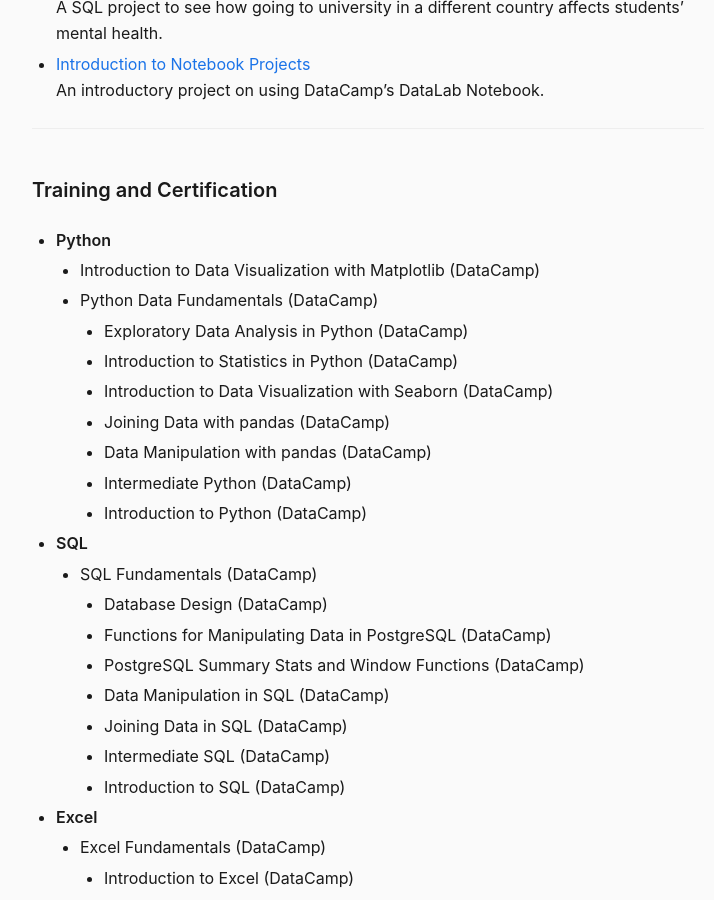
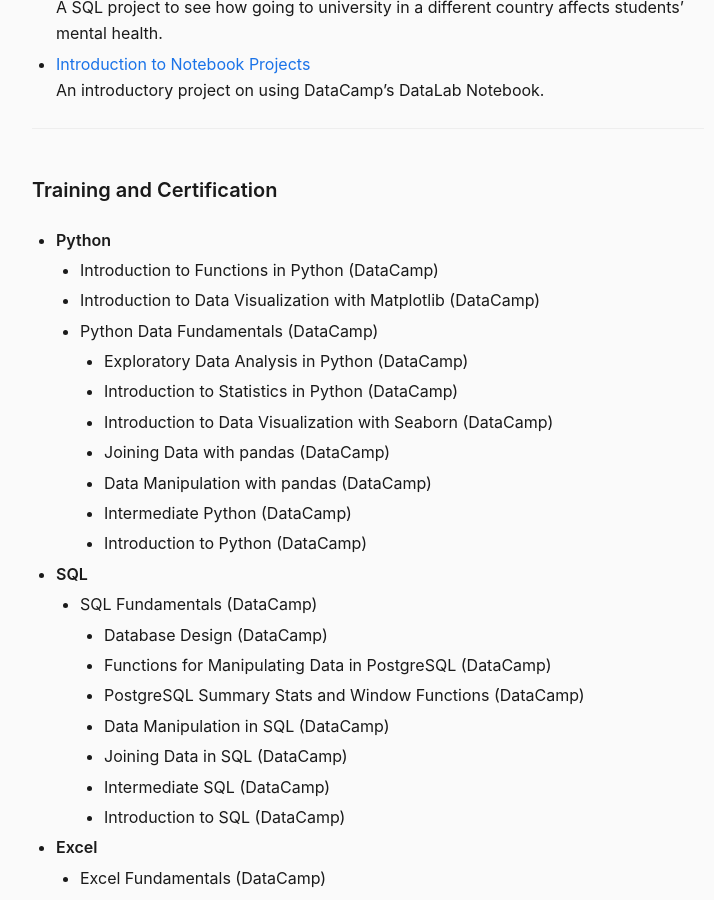
Before and after one commit to muntasimulhaque/muntasimulhaque.github.io, a Jekyll site: the page built from index.md, in a window 1280 px wide and 900 px high, scrolled down 2611 px. Shown: the whole window, without its empty margins (272-986 px from the left). Built offline with Jekyll 4.4.1, drawn with Linux system fonts in a browser that asks for light colours.

Commit message:
Update index.md

```diff
--- a/index.md
+++ b/index.md
@@ -74,6 +74,7 @@
 #### Training and Certification
 
 * **Python**
+    * Introduction to Functions in Python (DataCamp)
     * Introduction to Data Visualization with Matplotlib (DataCamp)
     * Python Data Fundamentals (DataCamp)
         * Exploratory Data Analysis in Python (DataCamp)
```
